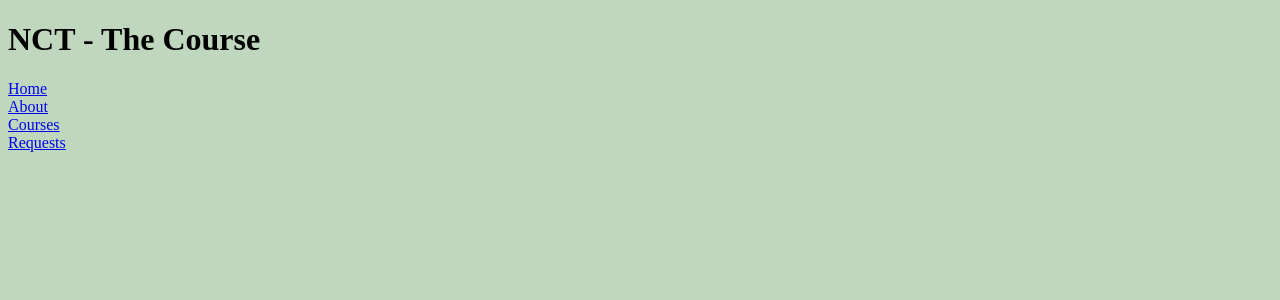
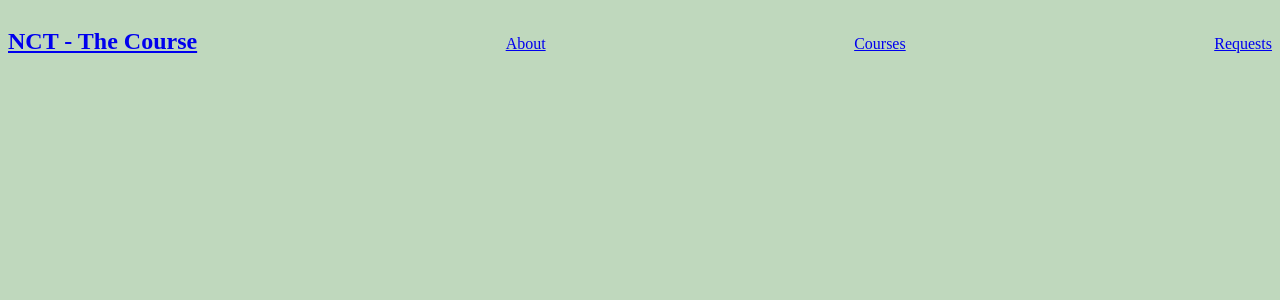
Before and after one commit to ceoraford/nct-course, a Next.js app: page / in a window 1280 px wide. Shown: the top 300 px of the page. Built offline with nearby package versions, Linux system fonts and the light colour scheme.

Commit message:
Add basic styles for navigation bar

```diff
--- a/src/components/NavBar.js
+++ b/src/components/NavBar.js
@@ -1,15 +1,17 @@
 import Link from "next/link";
+import NavBarStyles from "../styles/NavBar.module.css";
 
 export default function NavBar() {
   return (
     <>
-      <h1>NCT - The Course</h1>
-        <ul>
-          <li><Link href="/">Home</Link></li>
+      <nav>
+        <ul className={NavBarStyles.container}>
+          <li><Link href="/"><h1>NCT - The Course</h1></Link></li>
           <li><Link href="/about"> About </Link> </li>
           <li> <Link href="/courses"> Courses</Link> </li>
           <li><Link href="/requests">Requests</Link></li>
         </ul>
+      </nav>
     </>
   )
   }
--- /dev/null
+++ b/src/styles/NavBar.module.css
@@ -0,0 +1,6 @@
+.container {
+  display: flex;
+  flex-flow: row wrap;
+  justify-content: space-between;
+  align-items: baseline;
+}
```
